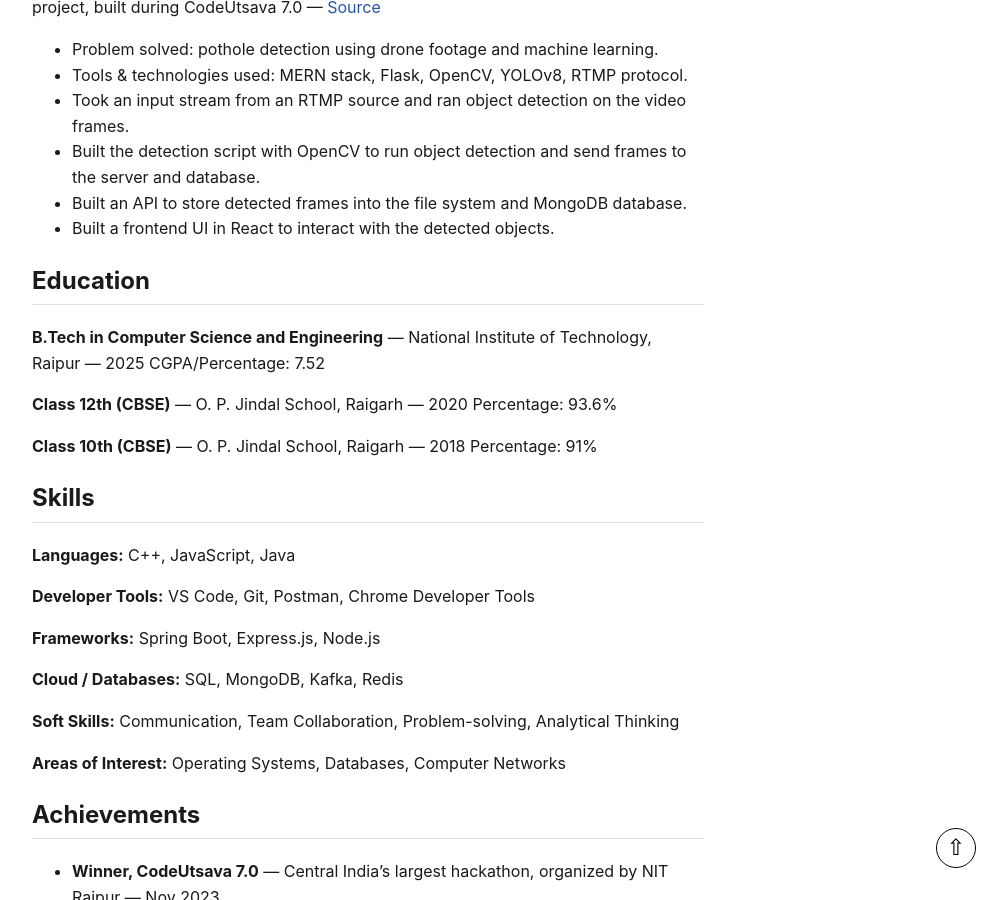
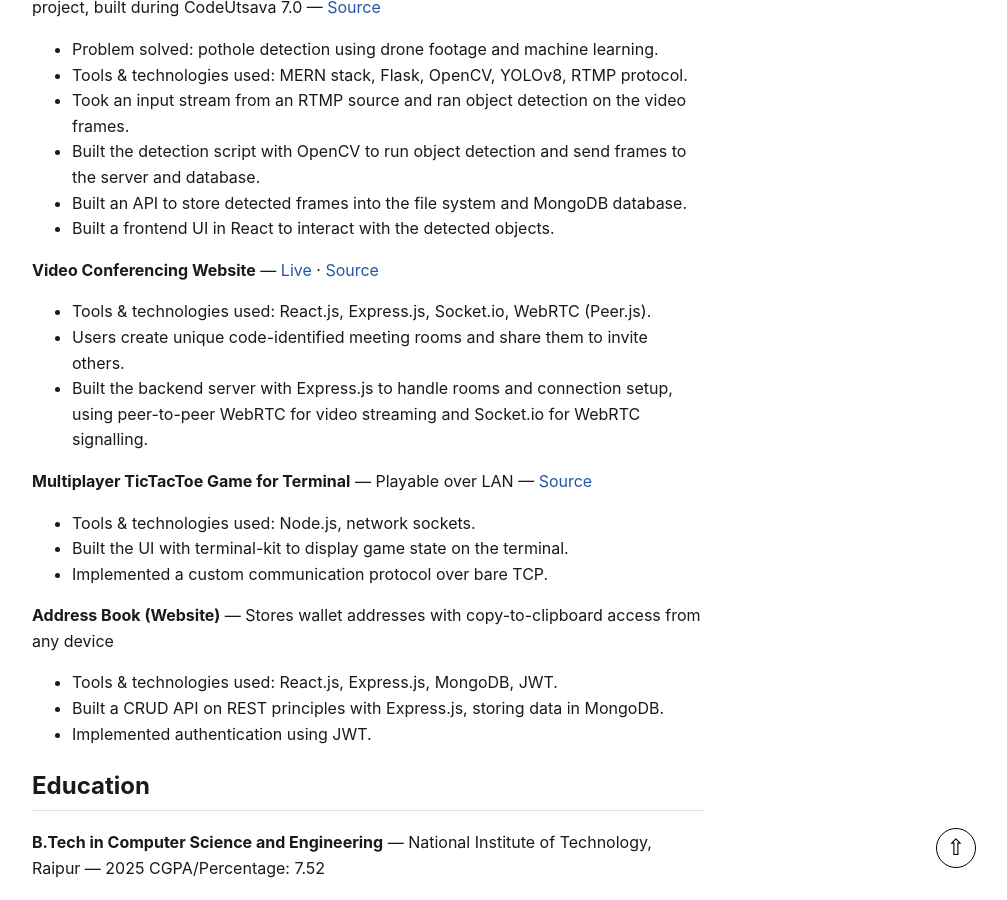
Before and after one commit to aarifkhan7/aarifkhan7.github.io, a Jekyll site: the page built from resume.md, in a window 1280 px wide and 900 px high, scrolled down 975 px. Shown: the whole window, without its empty margins (272-1279 px from the left). Built offline with Jekyll 4.4.1, drawn with Linux system fonts in a browser that asks for light colours.

Commit message:
Add remaining projects and re-tighten resume PDF to fit one page

```diff
--- a/resume.md
+++ b/resume.md
@@ -31,6 +31,21 @@ permalink: /resume/
 - Built an API to store detected frames into the file system and MongoDB database.
 - Built a frontend UI in React to interact with the detected objects.
 
+**Video Conferencing Website** — [Live](https://meet-clone-s9i0.onrender.com/) · [Source](https://github.com/aarifkhan7/meet-clone-frontend)
+- Tools & technologies used: React.js, Express.js, Socket.io, WebRTC (Peer.js).
+- Users create unique code-identified meeting rooms and share them to invite others.
+- Built the backend server with Express.js to handle rooms and connection setup, using peer-to-peer WebRTC for video streaming and Socket.io for WebRTC signalling.
+
+**Multiplayer TicTacToe Game for Terminal** — Playable over LAN — [Source](https://github.com/aarifkhan7/tictactoe-lan)
+- Tools & technologies used: Node.js, network sockets.
+- Built the UI with terminal-kit to display game state on the terminal.
+- Implemented a custom communication protocol over bare TCP.
+
+**Address Book (Website)** — Stores wallet addresses with copy-to-clipboard access from any device
+- Tools & technologies used: React.js, Express.js, MongoDB, JWT.
+- Built a CRUD API on REST principles with Express.js, storing data in MongoDB.
+- Implemented authentication using JWT.
+
 ## Education
 
 **B.Tech in Computer Science and Engineering** — National Institute of Technology, Raipur — 2025
```
Also changed, not shown: scripts/resume.css (+7 -7 lines), 1 other file.
